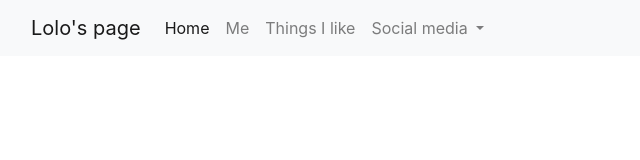
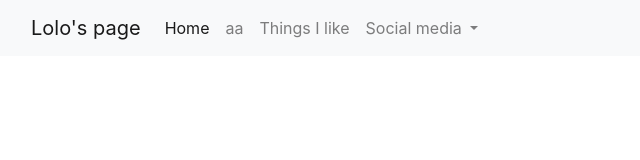
Before and after one commit to dolocejas/my-first-html, a plain HTML site: page index.html in a window 1280 px wide. Shown: the full height of the page, 0-640 px from the left. Drawn offline with nearby package versions, Linux system fonts and the light colour scheme.

Commit message:
whatever

```diff
--- a/index.html
+++ b/index.html
@@ -23,7 +23,7 @@
           <a class="nav-link active" aria-current="page" href="#">Home</a>
         </li>
         <li class="nav-item">
-          <a class="nav-link" href="#">Me</a>
+          <a class="nav-link" href="#">aa</a>
         </li>
         <li class="nav-item">
           <a class="nav-link" href="#">Things I like</a>
```
